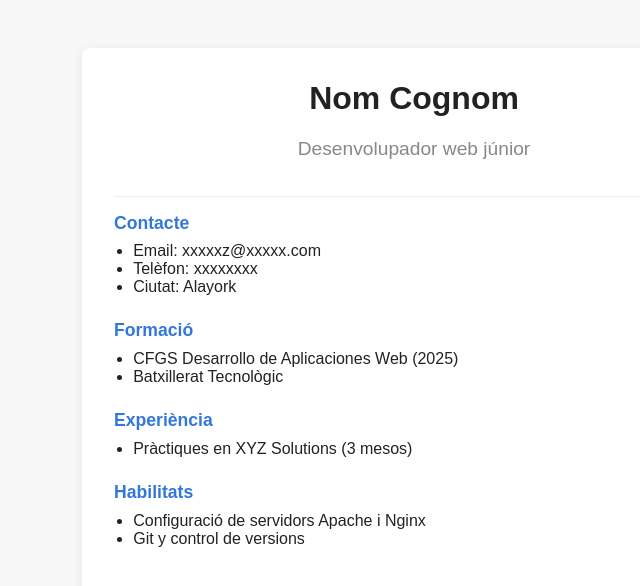
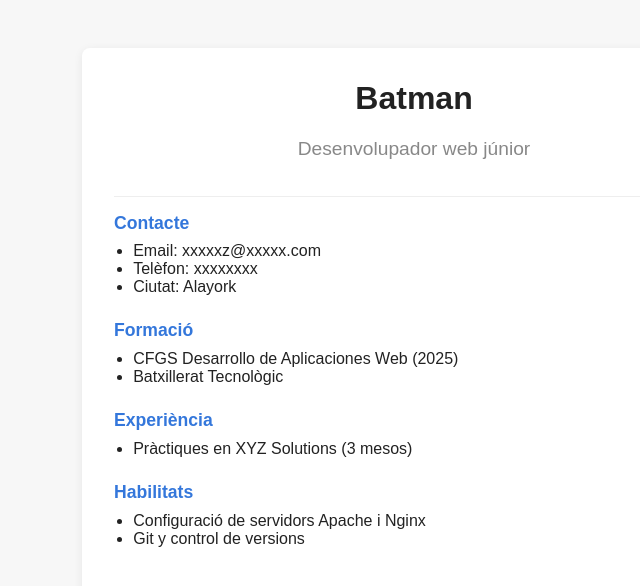
Before and after one commit to jgallego-ramis/dawebjg, a plain HTML site: page cv/index.html in a window 1280 px wide. Shown: the whole page, without its empty margins (226-866 px from the left). Drawn offline with Linux system fonts and the light colour scheme.

Commit message:
Added CV name

```diff
--- a/cv/index.html
+++ b/cv/index.html
@@ -8,7 +8,7 @@
 <body>
   <div class="cv-container">
     <header>
-      <h1>Nom Cognom</h1>
+      <h1>Batman</h1>
       <p class="subtitle">Desenvolupador web júnior</p>
     </header>
     <section>
```
